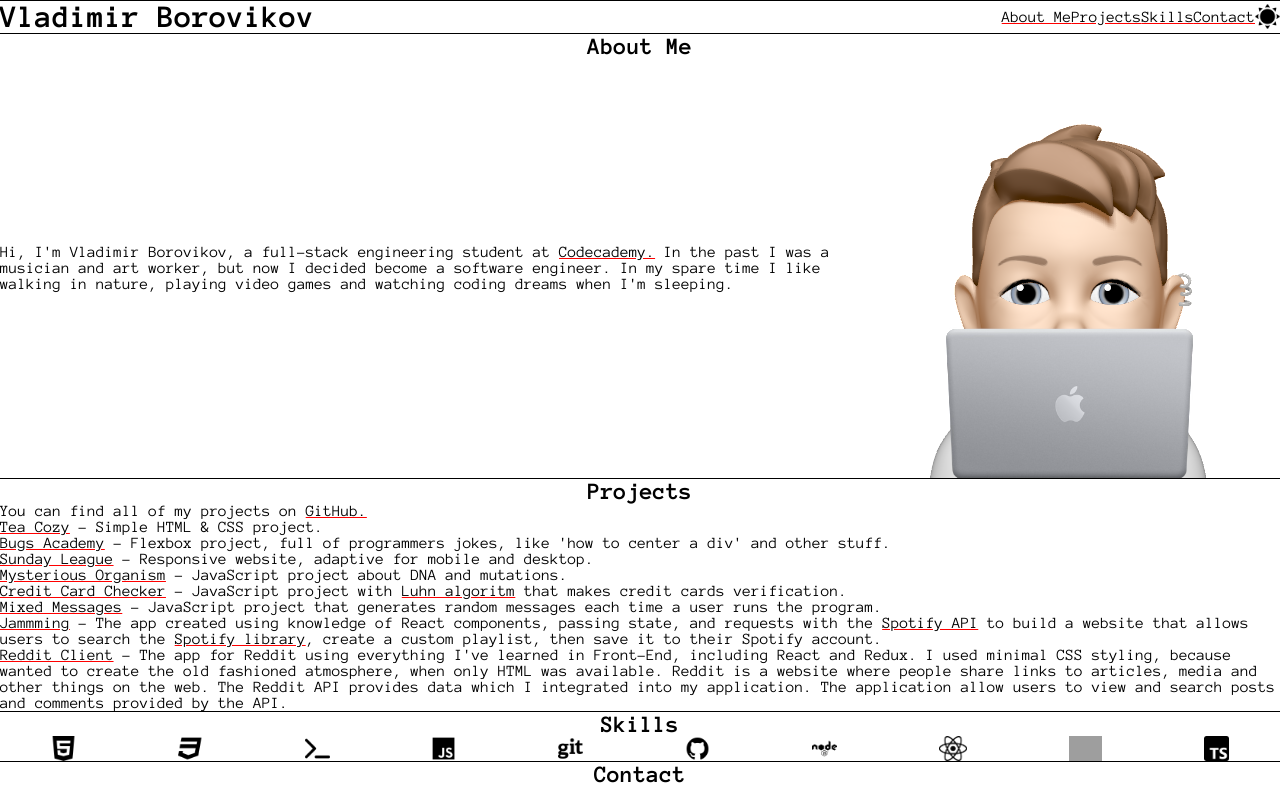
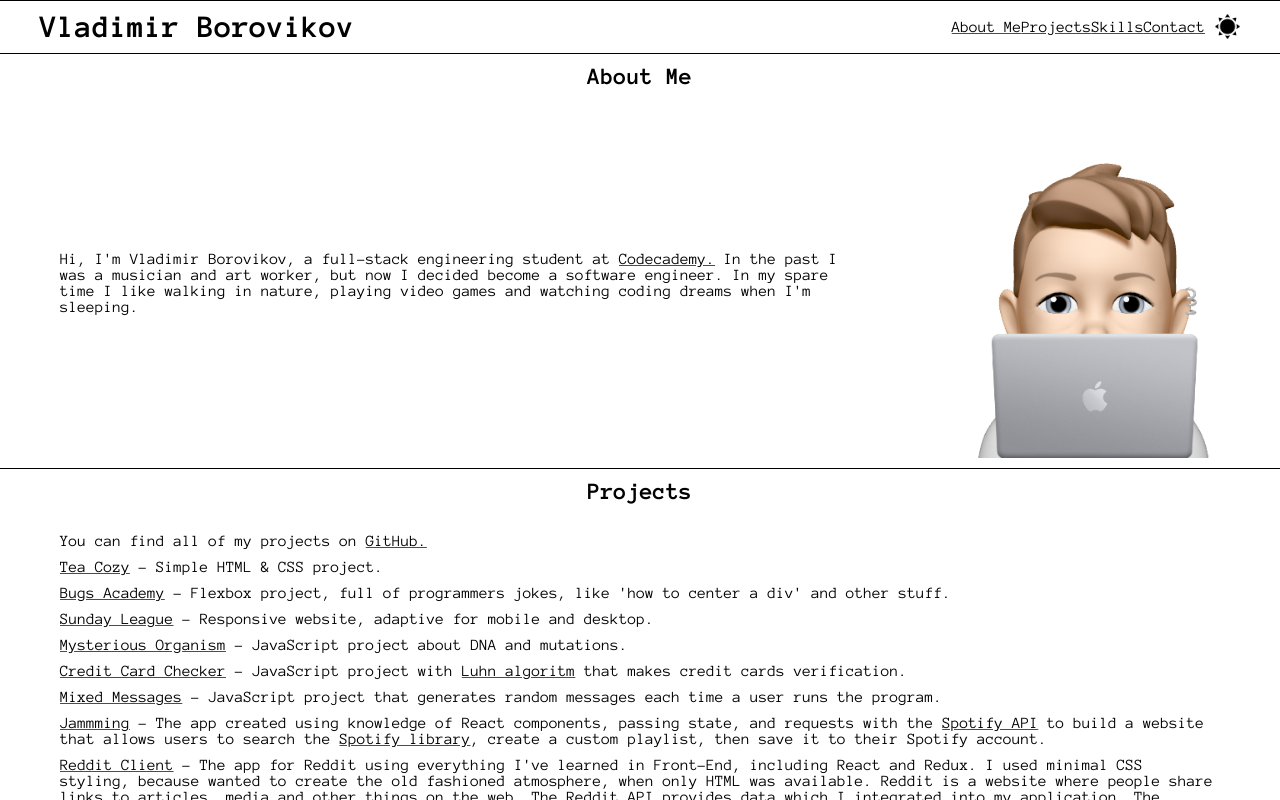
Before and after one commit to iamvldmrbrvkv/portfolio-website-react, a React (Vite) app: page / in a window 1280 px wide. Shown: the top 800 px of the page. Built offline with nearby package versions, Linux system fonts and the light colour scheme; grey boxes are pictures that could not be loaded.

Commit message:
Fix all styling to exactly match original site - margins, padding, spacing, and layout
Co-authored-by: iamvldmrbrvkv <91381325+iamvldmrbrvkv@users.noreply.github.com>

```diff
--- a/src/components/About.tsx
+++ b/src/components/About.tsx
@@ -3,10 +3,10 @@ import profileImage from '../assets/images/vladimir_borovikov_with_laptop.png';
 
 const About: React.FC = () => {
   return (
-    <section id="about-me" className="mb-8">
-      <h2 className="text-center m-4 mx-12">About Me</h2>
-      <div className="flex justify-between items-center border-b border-black dark:border-white p-2.5 max-md:flex-wrap max-md:justify-center">
-        <p className="m-4 mx-12">
+    <section id="about-me">
+      <h2 className="text-center my-[10px] mx-[50px]">About Me</h2>
+      <div className="flex justify-between items-center border-b border-black dark:border-white p-[10px] max-md:flex-wrap max-md:justify-center">
+        <p className="my-[10px] mx-[50px]">
           Hi, I'm Vladimir Borovikov, a full-stack engineering student at{' '}
           <a
             href="https://www.codecademy.com/"
@@ -22,7 +22,7 @@ const About: React.FC = () => {
         <img
           src={profileImage}
           alt="Vladimir Borovikov with laptop Memoji"
-          className="h-80"
+          className="h-[350px]"
         />
       </div>
     </section>
--- a/src/components/Contact.tsx
+++ b/src/components/Contact.tsx
@@ -4,14 +4,14 @@ import contactImage from '../assets/images/vladimir_borovkov_tells_his_secrets.p
 
 const Contact: React.FC = () => {
   return (
-    <section id="contact" className="mb-8">
-      <h2 className="text-center m-4 mx-12">Contact</h2>
+    <section id="contact">
+      <h2 className="text-center my-[10px] mx-[50px]">Contact</h2>
       <img
         src={contactImage}
         alt="Vladimir Borovikov tells his secrets Memoji"
-        className="h-80 block mx-auto"
+        className="h-[350px] block mx-auto my-0"
       />
-      <div className="flex justify-around border-b border-black dark:border-white p-2.5 flex-wrap gap-4">
+      <div className="flex justify-around border-b border-black dark:border-white p-[10px] flex-wrap">
         {contactLinks.map((contact, index) => (
           <a
             key={index}
--- a/src/components/Footer.tsx
+++ b/src/components/Footer.tsx
@@ -2,8 +2,8 @@ import React from 'react';
 
 const Footer: React.FC = () => {
   return (
-    <footer className="text-center border-b border-black dark:border-white p-4">
-      <p>
+    <footer className="text-center border-b border-black dark:border-white">
+      <p className="my-[10px] mx-[50px]">
         From Russia with <span className="text-red-500">♥</span>
       </p>
     </footer>
--- a/src/components/Header.tsx
+++ b/src/components/Header.tsx
@@ -14,9 +14,9 @@ const Header: React.FC<HeaderProps> = ({ onNavigate }) => {
   };
 
   return (
-    <header className="flex justify-between items-center border-t border-b border-black dark:border-white p-2.5 flex-wrap">
-      <h1 className="mx-7 text-center">Vladimir Borovikov</h1>
-      <nav className="mx-7">
+    <header className="flex justify-between items-center border-t border-b border-black dark:border-white p-[10px] flex-wrap">
+      <h1 className="mx-[30px] text-center">Vladimir Borovikov</h1>
+      <nav className="mx-[30px]">
         <div className="flex justify-around items-center flex-wrap">
           <ul className="list-none">
             <li className="inline-block">
@@ -26,7 +26,7 @@ const Header: React.FC<HeaderProps> = ({ onNavigate }) => {
                   e.preventDefault();
                   handleNavClick('about-me');
                 }}
-                className="text-black dark:text-white underline decoration-red-500 hover:no-underline visited:text-red-500 visited:decoration-black dark:visited:text-blue-400 dark:visited:decoration-white mr-4 font-mono"
+                className="text-black dark:text-white underline decoration-red-500 hover:no-underline visited:text-red-500 visited:decoration-black dark:visited:text-blue-400 dark:visited:decoration-white font-mono"
               >
                 About Me
               </a>
@@ -38,7 +38,7 @@ const Header: React.FC<HeaderProps> = ({ onNavigate }) => {
                   e.preventDefault();
                   handleNavClick('projects');
                 }}
-                className="text-black dark:text-white underline decoration-red-500 hover:no-underline visited:text-red-500 visited:decoration-black dark:visited:text-blue-400 dark:visited:decoration-white mr-4 font-mono"
+                className="text-black dark:text-white underline decoration-red-500 hover:no-underline visited:text-red-500 visited:decoration-black dark:visited:text-blue-400 dark:visited:decoration-white font-mono"
               >
                 Projects
               </a>
@@ -50,7 +50,7 @@ const Header: React.FC<HeaderProps> = ({ onNavigate }) => {
                   e.preventDefault();
                   handleNavClick('skills');
                 }}
-                className="text-black dark:text-white underline decoration-red-500 hover:no-underline visited:text-red-500 visited:decoration-black dark:visited:text-blue-400 dark:visited:decoration-white mr-4 font-mono"
+                className="text-black dark:text-white underline decoration-red-500 hover:no-underline visited:text-red-500 visited:decoration-black dark:visited:text-blue-400 dark:visited:decoration-white font-mono"
               >
                 Skills
               </a>
@@ -70,7 +70,7 @@ const Header: React.FC<HeaderProps> = ({ onNavigate }) => {
           </ul>
           <button
             onClick={toggleDarkMode}
-            className="ml-2.5 border-none bg-transparent cursor-pointer"
+            className="ml-[10px] border-none bg-transparent cursor-pointer"
             aria-label="Toggle dark mode"
           >
             <img
--- a/src/components/Projects.tsx
+++ b/src/components/Projects.tsx
@@ -3,10 +3,10 @@ import { projects } from '../utils/data';
 
 const Projects: React.FC = () => {
   return (
-    <section id="projects" className="mb-8">
-      <h2 className="text-center m-4 mx-12">Projects</h2>
-      <div className="border-b border-black dark:border-white p-2.5">
-        <p className="m-4 mx-12">
+    <section id="projects">
+      <h2 className="text-center my-[10px] mx-[50px]">Projects</h2>
+      <div className="border-b border-black dark:border-white p-[10px]">
+        <p className="my-[10px] mx-[50px]">
           You can find all of my projects on{' '}
           <a
             href="https://github.com/iamvldmrbrvkv"
@@ -19,7 +19,7 @@ const Projects: React.FC = () => {
         </p>
         {projects.map((project, index) => (
           <div key={index} className="mb-4">
-            <p className="m-4 mx-12">
+            <p className="my-[10px] mx-[50px]">
               <a
                 href={project.link}
                 target="_blank"
--- a/src/components/Skills.tsx
+++ b/src/components/Skills.tsx
@@ -3,9 +3,9 @@ import { skills } from '../utils/data';
 
 const Skills: React.FC = () => {
   return (
-    <section id="skills" className="mb-8">
-      <h2 className="text-center m-4 mx-12">Skills</h2>
-      <div className="flex justify-around border-b border-black dark:border-white p-2.5 flex-wrap gap-4">
+    <section id="skills">
+      <h2 className="text-center my-[10px] mx-[50px]">Skills</h2>
+      <div className="flex justify-around border-b border-black dark:border-white p-[10px] flex-wrap">
         {skills.map((skill, index) => (
           <img
             key={index}
```
